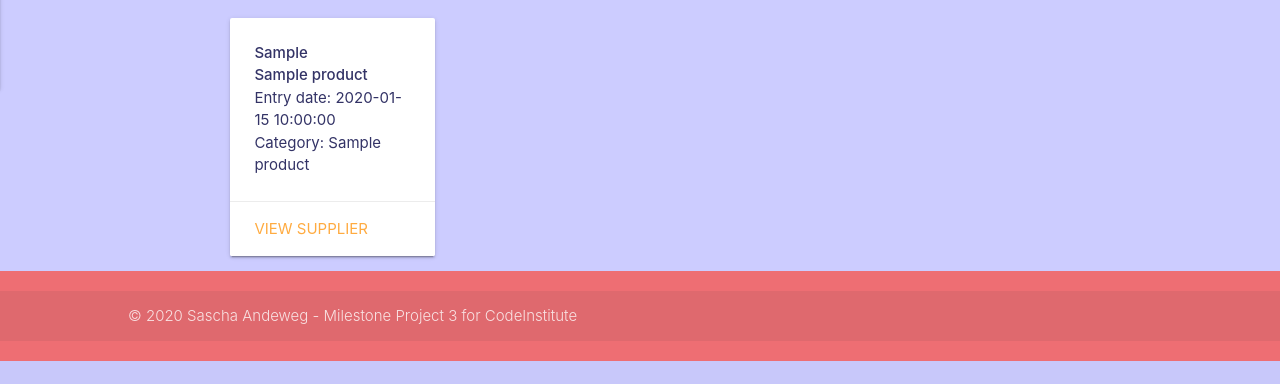
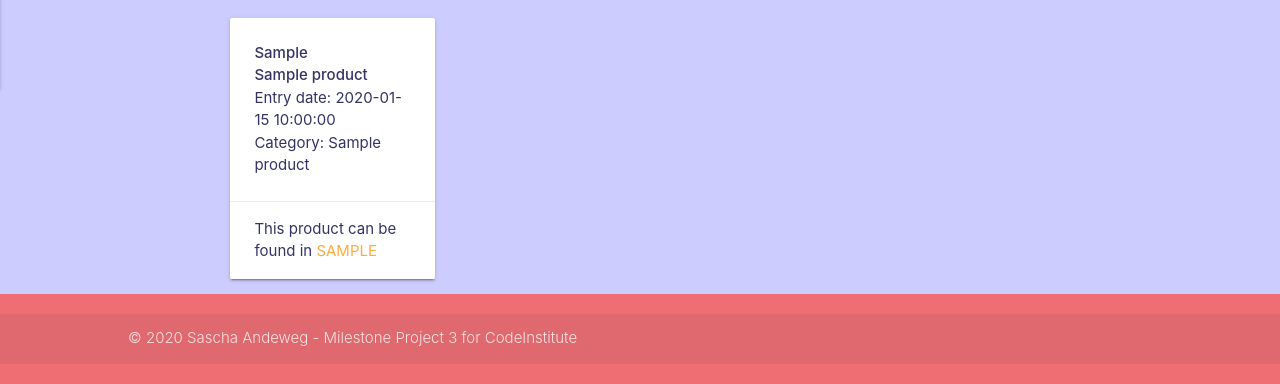
Before and after one commit to Andeweg01/MS3-FoodFromHome, a Flask app: page / in a window 1280 px wide. Shown: the part 771-1155 px from the top of the page. Before the commit the page ends 1132 px from the top, so only its background shows below. Run offline with Flask 2, Linux system fonts and the light colour scheme; a database or web service that is not in the repository returns one stand-in record (values such as "Sample title"); some libraries are stand-ins or nearby versions.

Commit message:
added some text to the card and tried getting the supplier_name record to show

```diff
--- a/templates/products.html
+++ b/templates/products.html
@@ -53,7 +53,7 @@
                     <p>{{product.product_description}}<p>
                 </div>
                 <div class="card-action">
-                    <a>View Supplier</a>
+                    This product can be found in <a>{{product.product_supplier}}</a>
                 </div>
             </div>
         </div>
```
